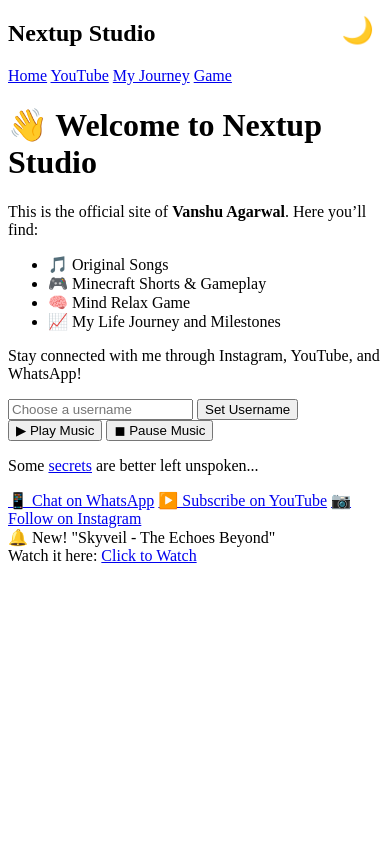
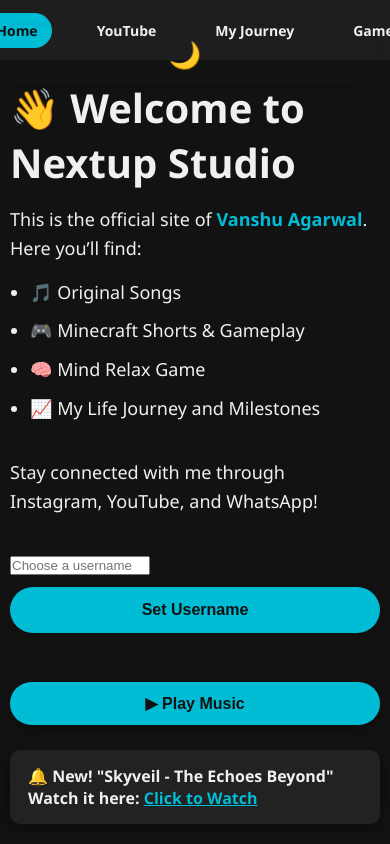
Before and after one commit to vanshuop/Nextup-Studio, a plain HTML site: page index.html in a window 390 px wide. Shown: the top 844 px of the page. Drawn offline with Linux system fonts and the light colour scheme.

Commit message:
Update style.css

```diff
--- a/style.css
+++ b/style.css
@@ -1,12 +1,355 @@
-<!DOCTYPE html>
-<html lang="en">
-<head>
-  <meta charset="UTF-8" />
-  <meta name="viewport" content="width=device-width, initial-scale=1" />
-  <title>My Journey - Nextup Studio</title>
-  <link rel="stylesheet" href="style.css" />
-  <meta name="description" content="Explore the personal journey of Vanshu Agarwal, the creator behind Nextup Studio." />
-  <style>
+:root {
+  --bg-color: #121212;
+  --text-color: #f0f0f0;
+  --accent-color: #00bcd4;
+  --btn-bg: #00bcd4;
+  --btn-text: #121212;
+  --btn-hover-bg: #0097a7;
+  --popup-bg: #222;
+  --sidebar-bg: #1e1e1e;
+  --sidebar-text: #f0f0f0;
+  --sidebar-active-bg: #00bcd4;
+  --sidebar-active-text: #121212;
+}
+
+.light {
+  --bg-color: #f9f9f9;
+  --text-color: #121212;
+  --accent-color: #007b91;
+  --btn-bg: #007b91;
+  --btn-text: #f9f9f9;
+  --btn-hover-bg: #005f6a;
+  --popup-bg: #ddd;
+  --sidebar-bg: #eaeaea;
+  --sidebar-text: #121212;
+  --sidebar-active-bg: #007b91;
+  --sidebar-active-text: #f9f9f9;
+}
+
+* {
+  margin: 0;
+  padding: 0;
+  box-sizing: border-box;
+}
+
+body {
+  font-family: 'Segoe UI', Tahoma, Geneva, Verdana, sans-serif;
+  background-color: var(--bg-color);
+  color: var(--text-color);
+  min-height: 100vh;
+  transition: background-color 0.4s, color 0.4s;
+  display: flex;
+  flex-direction: column;
+}
+
+.layout {
+  display: flex;
+  flex: 1;
+  min-height: 100vh;
+}
+
+.sidebar {
+  width: 220px;
+  background-color: var(--sidebar-bg);
+  padding: 20px;
+  display: flex;
+  flex-direction: column;
+  gap: 15px;
+  color: var(--sidebar-text);
+  position: fixed;
+  top: 0;
+  bottom: 0;
+  left: 0;
+  overflow-y: auto;
+  transition: background-color 0.4s;
+  z-index: 1000;
+}
+.sidebar h2 {
+  color: var(--accent-color);
+  margin-bottom: 20px;
+  font-weight: 700;
+  font-size: 1.5rem;
+  user-select: none;
+}
+.sidebar a {
+  color: var(--sidebar-text);
+  text-decoration: none;
+  padding: 12px 15px;
+  border-radius: 8px;
+  font-weight: 600;
+  font-size: 1rem;
+  transition: background-color 0.3s, color 0.3s;
+  user-select: none;
+}
+.sidebar a.active,
+.sidebar a:hover {
+  background-color: var(--sidebar-active-bg);
+  color: var(--sidebar-active-text);
+  font-weight: 700;
+}
+.main-content {
+  margin-left: 220px;
+  padding: 40px 30px;
+  flex: 1;
+  display: flex;
+  flex-direction: column;
+  max-width: 900px;
+  min-height: 100vh;
+  transition: color 0.4s;
+}
+h1 {
+  font-size: 2.5rem;
+  margin-bottom: 15px;
+  user-select: none;
+}
+p, ul {
+  font-size: 1.125rem;
+  line-height: 1.6;
+  user-select: text;
+}
+ul {
+  margin-top: 15px;
+  margin-bottom: 25px;
+  padding-left: 20px;
+}
+ul li {
+  margin-bottom: 10px;
+}
+strong {
+  color: var(--accent-color);
+}
+.social-buttons {
+  margin-top: auto;
+  display: flex;
+  flex-direction: column;
+  align-items: center;
+  gap: 20px;
+}
+.social-buttons a {
+  display: flex;
+  align-items: center;
+  gap: 12px;
+  padding: 14px 24px;
+  border-radius: 30px;
+  font-weight: 700;
+  font-size: 17px;
+  text-decoration: none;
+  color: #fff;
+  box-shadow: 0 4px 12px rgba(0,0,0,0.3);
+  transition: transform 0.3s, opacity 0.3s;
+  user-select: none;
+  width: 260px;
+  justify-content: center;
+}
+.social-buttons a:hover {
+  transform: scale(1.07);
+  opacity: 0.85;
+}
+.whatsapp { background-color: #25d366; }
+.youtube { background-color: #ff0000; }
+.instagram { background-color: #e1306c; }
+#musicControl {
+  display: flex;
+  justify-content: center;
+  margin: 25px 0 40px;
+  gap: 15px;
+}
+#musicControl button {
+  padding: 12px 28px;
+  border: none;
+  border-radius: 30px;
+  background: var(--btn-bg);
+  color: var(--btn-text);
+  font-weight: 700;
+  font-size: 16px;
+  cursor: pointer;
+  box-shadow: 0 4px 10px rgba(0,0,0,0.3);
+  transition: background-color 0.3s, transform 0.3s;
+  user-select: none;
+}
+#musicControl button:hover {
+  background-color: var(--btn-hover-bg);
+  transform: scale(1.05);
+}
+
+button,
+.main-content button,
+#gameChoice button,
+#gameContainer button,
+#leaderboard button {
+  display: block;
+  width: 100%;
+  padding: 15px 0;
+  margin: 12px 0;
+  border: none;
+  border-radius: 30px;
+  background: var(--btn-bg);
+  color: var(--btn-text);
+  font-weight: 700;
+  font-size: 18px;
+  box-shadow: 0 3px 10px rgba(0,0,0,0.12);
+  transition: background 0.3s, color 0.3s, transform 0.2s;
+  cursor: pointer;
+  outline: none;
+}
+button:hover,
+.main-content button:hover,
+#gameChoice button:hover,
+#gameContainer button:hover,
+#leaderboard button:hover {
+  background: var(--btn-hover-bg);
+  color: #fff;
+  transform: scale(1.03);
+}
+
+.secret-link {
+  text-align: center;
+  margin-top: 50px;
+  font-size: 13px;
+  opacity: 0.35;
+  user-select: none;
+}
+.secret-link a {
+  color: inherit;
+  text-decoration: none;
+  cursor: pointer;
+}
+.secret-link a:hover {
+  text-decoration: underline;
+  opacity: 0.6;
+}
+.google-login {
+  display: flex;
+  justify-content: center;
+  margin-top: 38px;
+}
+.popup {
+  position: fixed;
+  bottom: 30px;
+  right: 30px;
+  background-color: var(--popup-bg);
+  color: var(--text-color);
+  padding: 20px 24px;
+  border-radius: 10px;
+  box-shadow: 0 4px 15px rgba(0,0,0,0.4);
+  z-index: 9999;
+  animation: fadeout 12s forwards;
+  font-weight: 600;
+  max-width: 320px;
+  user-select: none;
+}
+.popup a {
+  color: var(--accent-color);
+  text-decoration: underline;
+}
+@keyframes fadeout {
+  0% { opacity: 1; }
+  85% { opacity: 1; }
+  100% { opacity: 0; }
+}
+.file-block {
+  background: rgba(255,255,255,0.05);
+  padding: 18px;
+  margin: 18px 0;
+  border-radius: 8px;
+  word-wrap: break-word;
+}
+.file-block strong {
+  display: block;
+  margin-bottom: 8px;
+  color: var(--accent-color);
+}
+/* Sun/Moon Theme Toggle */
+#themeToggle {
+  position: absolute;
+  top: 14px;
+  right: 14px;
+  z-index: 11000;
+  font-size: 28px;
+  background: transparent;
+  border: none;
+  color: var(--accent-color);
+  cursor: pointer;
+  transition: color 0.3s, top 0.3s, right 0.3s;
+}
+@media (max-width: 768px) {
+  .sidebar {
+    width: 100%;
+    height: 60px;
+    position: fixed;
+    top: 0;
+    left: 0;
+    display: flex;
+    flex-direction: row;
+    justify-content: center;
+    align-items: center;
+    flex-wrap: nowrap;
+    overflow-x: auto;
+    padding: 0 10px;
+    z-index: 1000;
+    background: var(--sidebar-bg);
+  }
+  .sidebar h2 { display: none; }
+  .sidebar a {
+    margin: 0 8px;
+    padding: 8px 14px;
+    font-size: 14px;
+    white-space: nowrap;
+    border-radius: 20px;
+  }
+  .main-content {
+    margin-left: 0;
+    margin-top: 60px;
+    padding: 20px 10px;
+    max-width: 100%;
+  }
+  #usernameInput {
+    width: 140px;
+    margin-right: 8px;
+  }
+  .social-buttons a {
+    width: 180px;
+    font-size: 15px;
+    padding: 12px 20px;
+    justify-content: center;
+  }
+  #musicControl {
+    flex-direction: column;
+    gap: 12px;
+  }
+  #musicControl button {
+    width: 100%;
+  }
+  .popup {
+    right: 10px;
+    left: 10px;
+    bottom: 20px;
+    max-width: none;
+    padding: 15px 18px;
+  }
+  #themeToggle {
+    top: 14px;
+    right: 10px;
+    font-size: 26px;
+  }
+  button,
+  .main-content button,
+  #gameChoice button,
+  #gameContainer button,
+  #leaderboard button {
+    font-size: 16px;
+    padding: 14px 0;
+  }
+  .main-content hr {
+    margin-left: 0;
+    margin-right: 0;
+  }
+  .file-block {
+    padding: 12px;
+    margin: 10px 0;
+  }
+}
+/* Floating Play Button (Journey) */
 .audio-button {
   position: fixed;
   bottom: 20px;
@@ -22,7 +365,7 @@
   cursor: pointer;
   box-shadow: 0 4px 10px rgba(0, 0, 0, 0.3);
   z-index: 9999;
-      transition: background-color 0.3s ease;
+  transition: background-color 0.3s;
   user-select: none;
   padding: 0;
 }
@@ -45,158 +388,3 @@
     height: 20px;
   }
 }
-    /* Daily Quote Style */
-    .daily-quote {
-      margin-top: 30px;
-      padding: 15px 20px;
-      background: rgba(0, 188, 212, 0.1);
-      border-left: 4px solid var(--btn-bg);
-      font-style: italic;
-      font-size: 16px;
-      line-height: 1.5;
-      border-radius: 6px;
-      user-select: text;
-      max-width: 720px;
-    }
-    /* Sun/Moon toggle accurate position */
-    #themeToggle {
-      position: absolute;
-      top: 14px;
-      right: 14px;
-      z-index: 11000;
-      font-size: 28px;
-      background: transparent;
-      border: none;
-      color: var(--accent-color);
-      cursor: pointer;
-      transition: color 0.3s, top 0.3s, right 0.3s;
-    }
-    @media (max-width: 768px) {
-      #themeToggle {
-        top: 14px;
-        right: 10px;
-        font-size: 26px;
-      }
-    }
-  </style>
-</head>
-<body>
-  <!-- Sun/Moon Toggle just after body -->
-  <button id="themeToggle" aria-label="Toggle light and dark mode" title="Toggle light and dark mode">🌙</button>
-
-  <div class="layout">
-    <nav class="sidebar" aria-label="Primary">
-      <h2>Nextup Studio</h2>
-      <a href="index.html">Home</a>
-      <a href="yt.html">YouTube</a>
-      <a href="journey.html" class="active" aria-current="page">My Journey</a>
-      <a href="game.html">Game</a>
-    </nav>
-
-    <main class="main-content">
-      <h1>My Life Journey</h1>
-      <p>
-        Welcome to my journey! I'm <strong>Vanshu Agarwal</strong> aka <em>Shrey</em>, the creator behind <strong>Nextup Studio</strong>.
-        This page is all about my path — from my early interests to becoming a content creator blending AI, music, and gaming into one experience.
-        Thanks for being a part of it!
-      </p>
-      <p style="margin-top: 20px;">
-        From childhood dreams to creating epic Minecraft moments and Squid Game shorts, my journey has been all about creativity and passion.
-        I started experimenting with content at an early age and slowly built what is now known as
-        <a href="secret.html" style="color: var(--accent-color); text-decoration: underline;" target="_blank"><strong>Nextup Studio</strong></a>.
-        I'm excited to share every step of this path with you.
-      </p>
-
-      <div class="daily-quote" id="dailyQuote" aria-live="polite" aria-atomic="true">
-        Loading today's quote...
-      </div>
-    </main>
-  </div>
-
-  <!-- Background Music and Floating Play Button -->
-  <audio id="song-player" autoplay loop>
-    <source src="music/Raat-Ka-Banda.mp3" type="audio/mpeg" />
-    Your browser does not support the audio element.
-  </audio>
-  <button class="audio-button" onclick="togglePlayPause()" aria-label="Toggle background music">
-    <img id="play-icon" src="https://cdn-icons-png.flaticon.com/512/727/727245.png" alt="Play" />
-  </button>
-
-  <script>
-    // Music play/pause with persistent state
-    const player = document.getElementById('song-player');
-    const playIcon = document.getElementById('play-icon');
-    let savedTime = localStorage.getItem('musicTime');
-    let isPaused = localStorage.getItem('musicPaused');
-    let isPlaying = true;
-
-    if (savedTime) player.currentTime = parseFloat(savedTime);
-    if (isPaused === 'true') {
-      player.pause();
-      isPlaying = false;
-      playIcon.src = "https://cdn-icons-png.flaticon.com/512/727/727245.png";
-    } else {
-      player.play();
-      isPlaying = true;
-      playIcon.src = "https://cdn-icons-png.flaticon.com/512/1792/1792930.png";
-    }
-
-    function togglePlayPause() {
-      if (isPlaying) {
-        player.pause();
-        playIcon.src = "https://cdn-icons-png.flaticon.com/512/727/727245.png";
-        localStorage.setItem('musicPaused', 'true');
-      } else {
-        player.play();
-        playIcon.src = "https://cdn-icons-png.flaticon.com/512/1792/1792930.png";
-        localStorage.setItem('musicPaused', 'false');
-      }
-      isPlaying = !isPlaying;
-    }
-
-    setInterval(() => {
-      localStorage.setItem('musicTime', player.currentTime);
-    }, 1000);
-
-    // Daily Quote System
-    const quotes = [
-      "Every great journey begins with a single step.",
-      "Your story is unique — make it worth telling.",
-      "Dream big, start small, but start today.",
-      "The harder the climb, the better the view.",
-      "Consistency beats talent when talent doesn't work hard.",
-      "Turn your can'ts into cans and dreams into plans.",
-      "In the middle of every difficulty lies opportunity.",
-      "Your future is created by what you do today, not tomorrow.",
-      "Small progress is still progress — keep going.",
-      "Don't wait for inspiration, be the inspiration."
-    ];
-    const todayIndex = new Date().getDate() % quotes.length;
-    document.getElementById("dailyQuote").innerText = quotes[todayIndex];
-
-    // Theme toggle code
-    const themeToggle = document.getElementById('themeToggle');
-    themeToggle.addEventListener('click', () => {
-      if(document.body.classList.contains('light')){
-        document.body.classList.remove('light');
-        themeToggle.textContent = '🌙';
-        localStorage.setItem('nextupTheme', 'dark');
-      } else {
-        document.body.classList.add('light');
-        themeToggle.textContent = '☀️';
-        localStorage.setItem('nextupTheme', 'light');
-      }
-    });
-
-    window.onload = () => {
-      const savedTheme = localStorage.getItem('nextupTheme');
-      if(savedTheme === 'light'){
-        document.body.classList.add('light');
-        themeToggle.textContent = '☀️';
-      } else {
-        themeToggle.textContent = '🌙';
-      }
-    };
-  </script>
-</body>
-</html>
```
Lines whose indentation alone changed are shown as unchanged.
